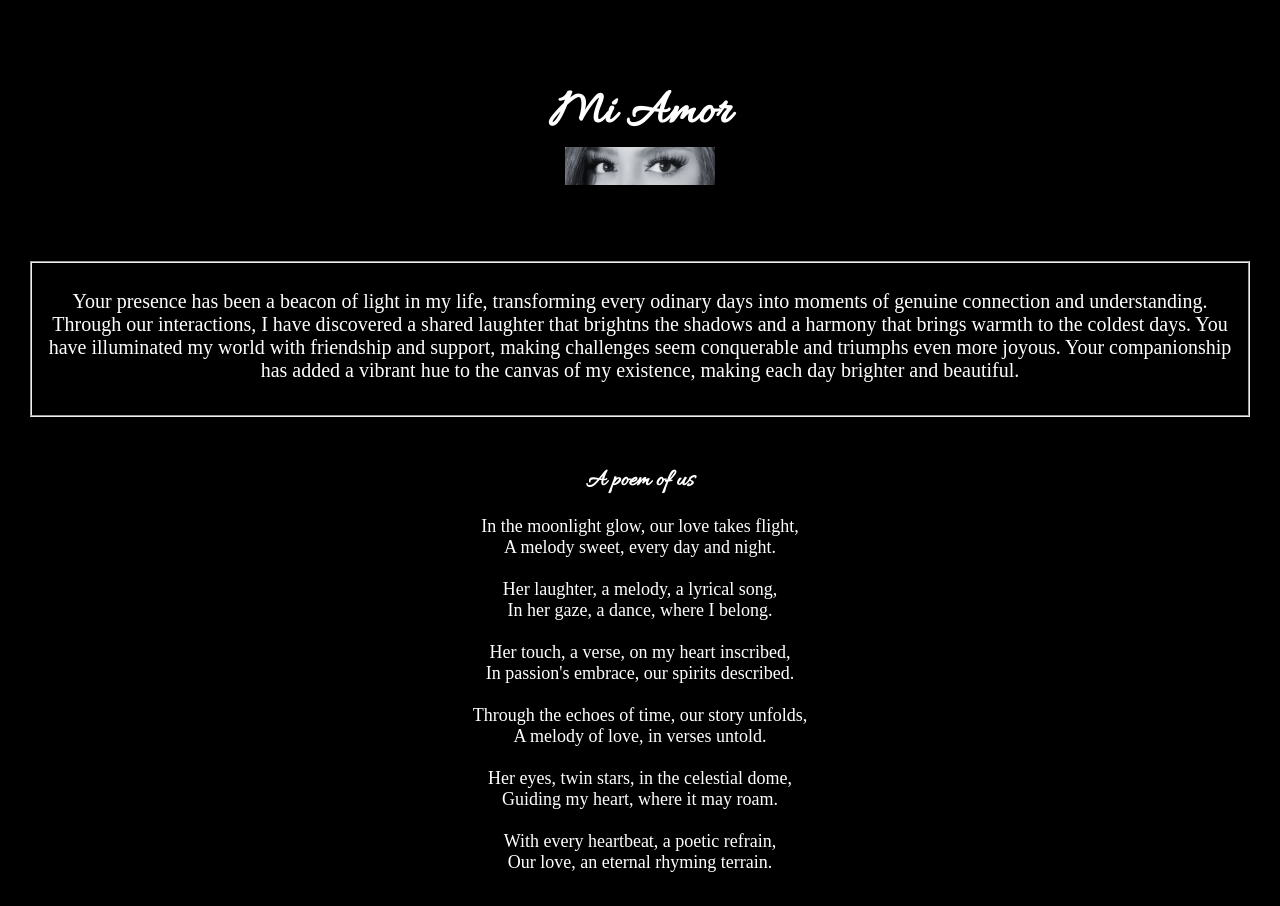
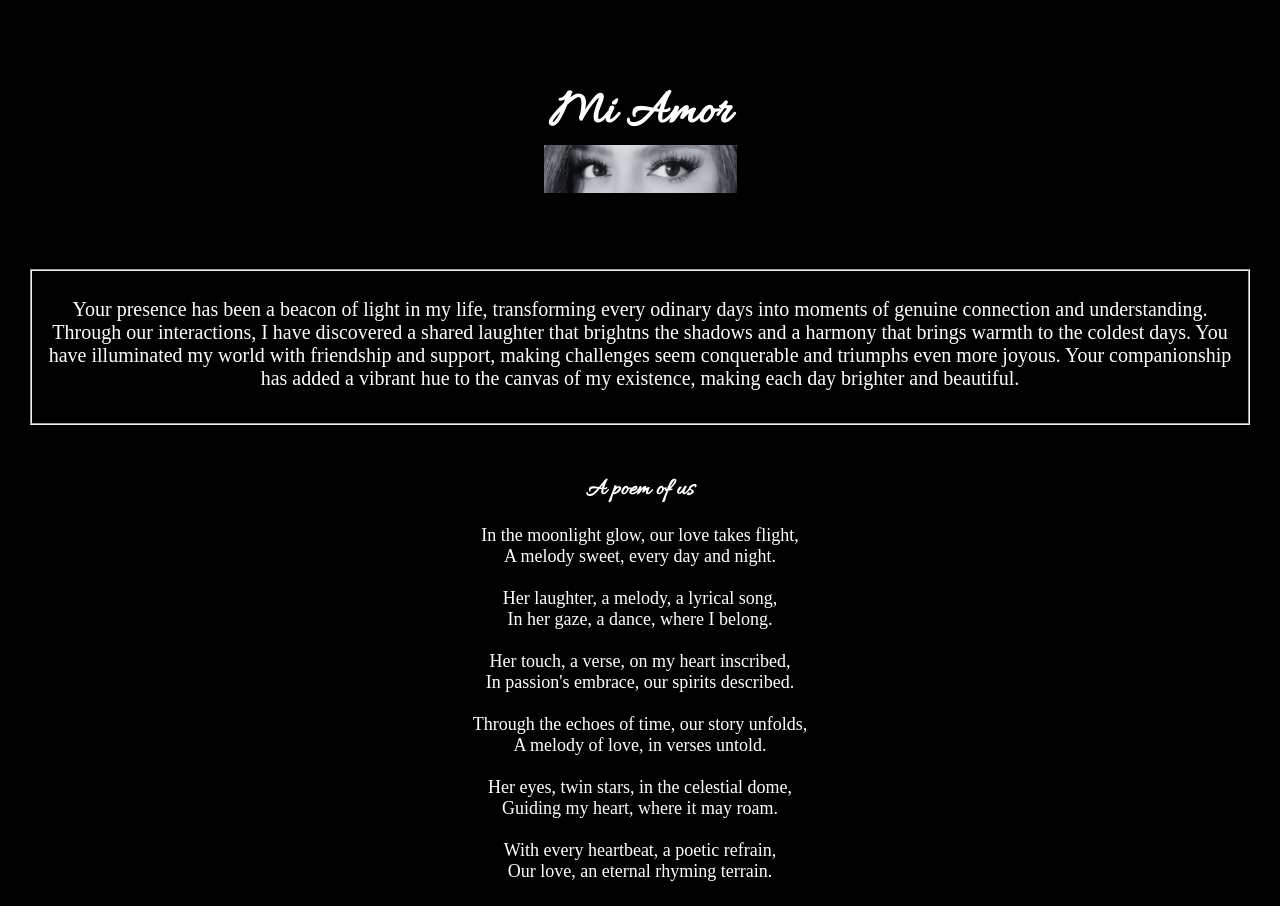
Before and after one commit to ixlm02/miamor, a plain HTML site: page index.html in a window 1280 px wide. Shown: the top 906 px of the page. Drawn offline with Linux system fonts and the light colour scheme; a web font is replaced by a local one.

Commit message:
Update stylesheet.css

```diff
--- a/stylesheet.css
+++ b/stylesheet.css
@@ -19,7 +19,7 @@ body {
     font-size: 18px;
 }
 #eyes1 {
-    width: 150px;
+    width: 193px;
 }
 h2 {
     color: white;
```
